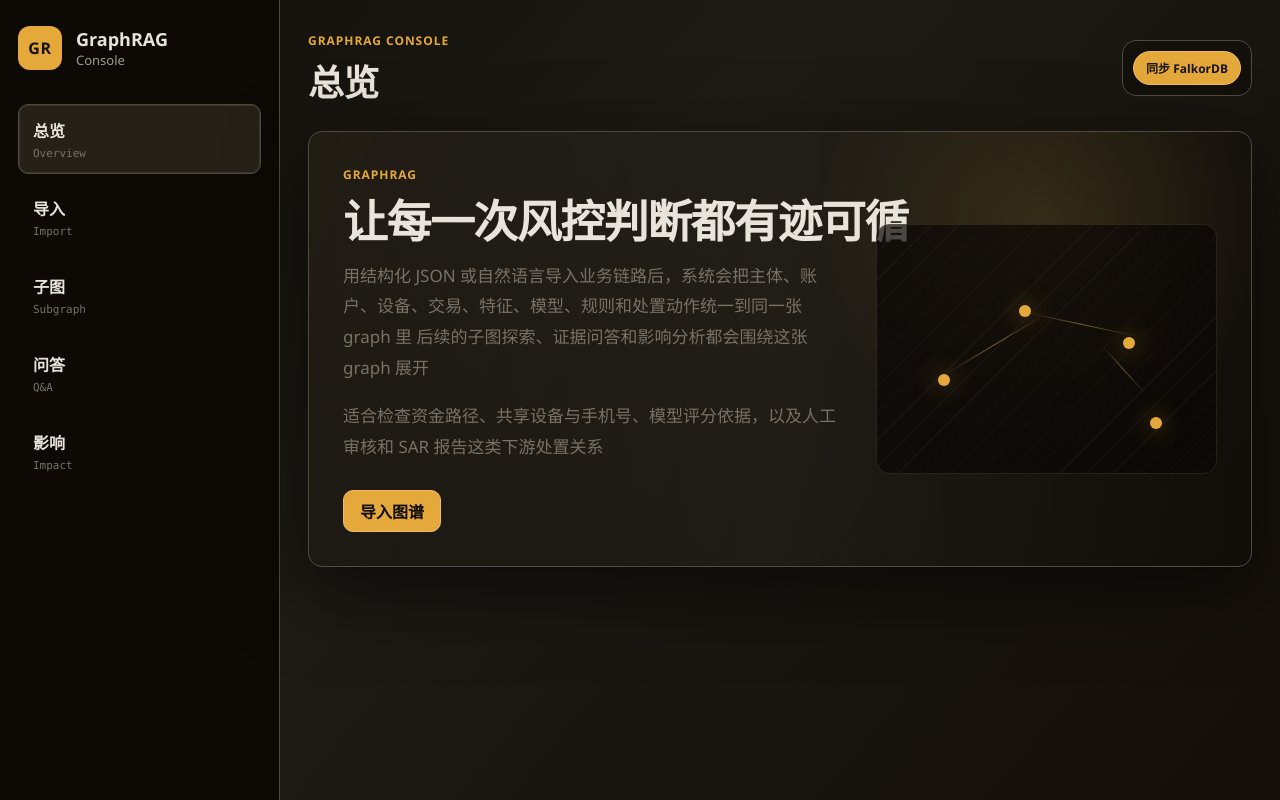
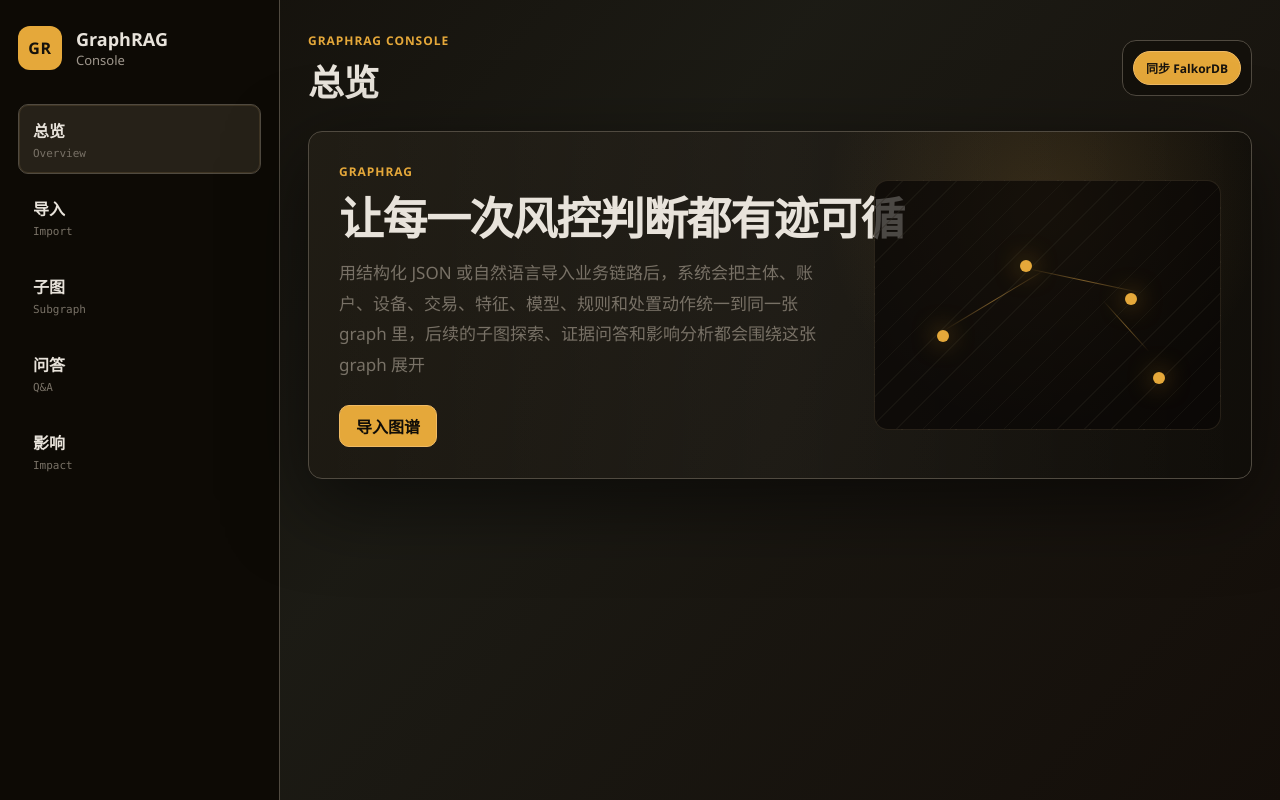
Before and after one commit to AI-Explorer-Lab/GraphRAG-UI, a Vue app: page / in a window 1280 px wide. Built offline with nearby package versions, Linux system fonts and the light colour scheme; no server answers.

Commit message:
update home page

```diff
--- a/src/components/OverviewPage.vue
+++ b/src/components/OverviewPage.vue
@@ -11,11 +11,8 @@ defineEmits<{
         <div class="panel-kicker">GraphRAG</div>
         <h2>让每一次风控判断都有迹可循</h2>
         <p>
-          用结构化 JSON 或自然语言导入业务链路后，系统会把主体、账户、设备、交易、特征、模型、规则和处置动作统一到同一张 graph 里
-          后续的子图探索、证据问答和影响分析都会围绕这张 graph 展开
-        </p>
-        <p>
-          适合检查资金路径、共享设备与手机号、模型评分依据，以及人工审核和 SAR 报告这类下游处置关系
+          用结构化 JSON 或自然语言导入业务链路后，系统会把主体、账户、设备、交易、特征、模型、规则和处置动作统一到同一张
+          graph 里，后续的子图探索、证据问答和影响分析都会围绕这张 graph 展开
         </p>
         <button class="primary-btn overview-import-btn" type="button" @click="$emit('goImport')">导入图谱</button>
       </div>
--- a/src/styles.css
+++ b/src/styles.css
@@ -377,11 +377,11 @@ select:focus {
   position: relative;
   display: grid;
   grid-template-columns: minmax(0, 0.95fr) minmax(320px, 0.65fr);
-  gap: 34px;
+  gap: 28px;
   align-items: center;
-  min-height: 390px;
+  min-height: 348px;
   overflow: hidden;
-  padding: 34px;
+  padding: 30px;
   background:
     linear-gradient(120deg, oklch(0.23 0.016 86 / 0.92), oklch(0.16 0.01 82 / 0.98)),
     var(--panel);
@@ -421,7 +421,7 @@ select:focus {
 }
 
 .overview-hero-copy .overview-import-btn {
-  margin-top: 28px;
+  margin-top: 24px;
 }
 
 .overview-graph-mark {
```
